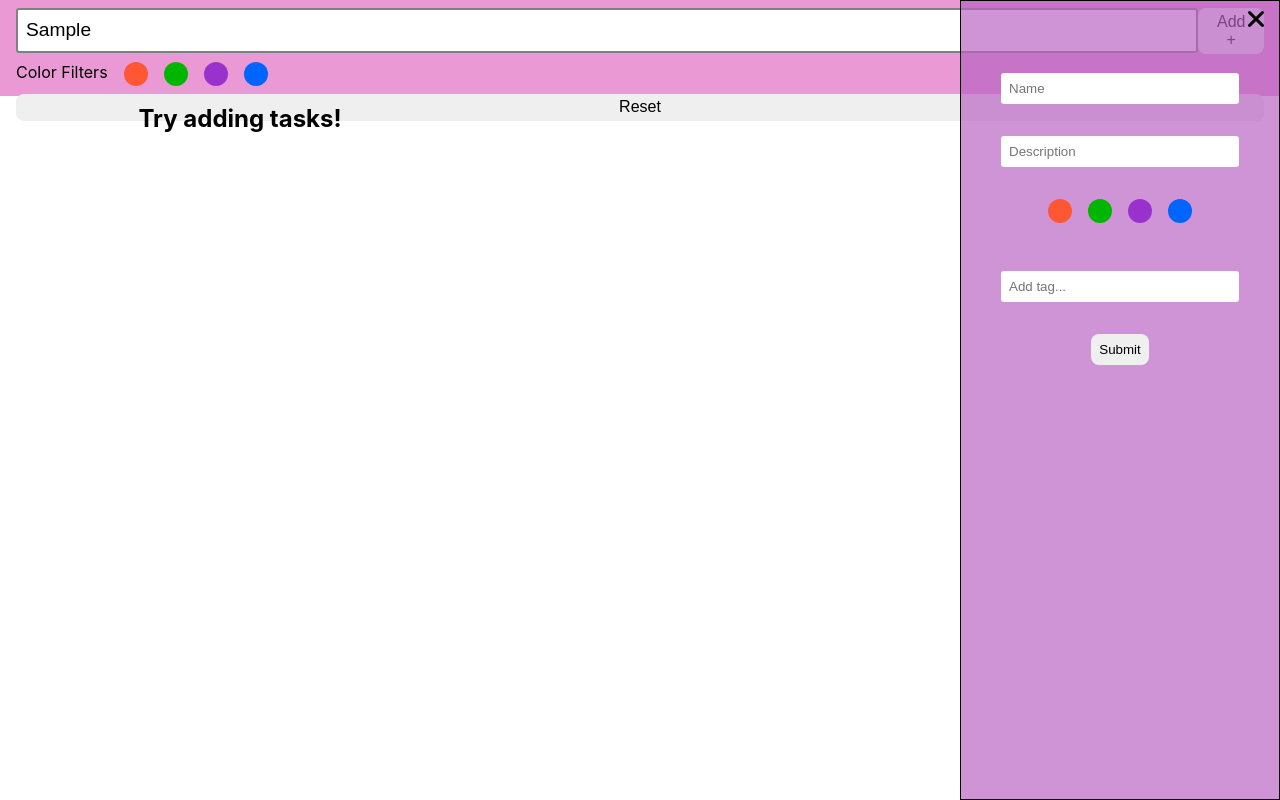
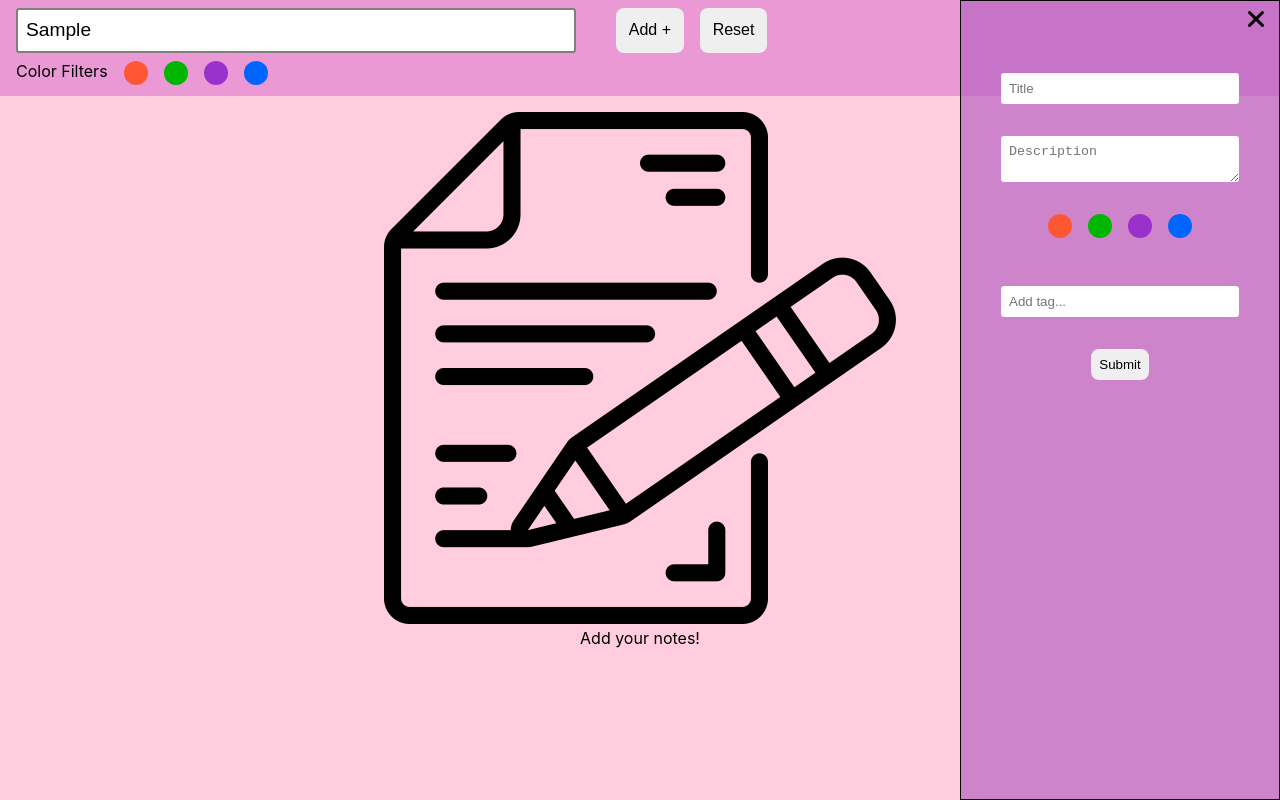
Before and after one commit to sanjayrajpurohit36/Notes, a React (Create React App) app: page / in a window 1280 px wide. Both pictures are taken after typing "Sample" into the empty fields and a click on the button "Add +". Built offline with nearby package versions, Linux system fonts and the light colour scheme.

Commit message:
Added asset constant file and used images from constant file.

```diff
--- a/src/Page/HomePage/index.js
+++ b/src/Page/HomePage/index.js
@@ -4,6 +4,7 @@ import Sidebar from "./../../components/Sidebar";
 import Card from "./../../components/Card";
 import Overlay from "./../../components/Overlay";
 import colors from "./../../utils/colors.json";
+import imageConstant from "./../../constants/assetConstant";
 
 import "./index.css";
 
@@ -14,6 +15,7 @@ const HomePage = () => {
   const [isShowSideModal, setIsShowSideModal] = useState(false);
   const [filteredData, setFilteredData] = useState([]);
   const myRef = useRef(null);
+  const { emptyIcon } = imageConstant;
   const toggleSideModal = () => {
     setIsShowSideModal(!isShowSideModal);
   };
@@ -28,7 +30,6 @@ const HomePage = () => {
 
   const searchNotes = (searchText, color) => {
     colorCode = color;
-
     let searchedNotes = taskData;
     if (searchText.trim().length > 0) {
       searchedNotes = searchedNotes.filter((value, key) =>
@@ -40,16 +41,16 @@ const HomePage = () => {
     }
 
     if (color.length > 0) {
-      console.log("=>", color, Object.keys(colors), Object.values(colors));
       searchedNotes = searchedNotes.filter(
         (value, key) => value["color"] === color
       );
     }
 
-    setFilteredData(searchedNotes);
+    // if no color is selected & no text is searched.
     if (color.length === 0 && searchText.length === 0) {
       setFilteredData(taskData);
     }
+    setFilteredData(searchedNotes);
   };
 
   const resetFilters = () => {
@@ -80,15 +81,20 @@ const HomePage = () => {
     );
   };
 
-  const showMessage = () => {
-    return taskData && taskData.length > 0 ? (
-      <div className="no-data-found-wrapper">
-        <h1> Oops! No Data Found</h1>
-        <p>Please try searching another data.</p>
-      </div>
-    ) : (
-      <div>
-        <h1>Try adding tasks!</h1>
+  const showEmptyDataMessage = () => {
+    const displayMessageObj = {
+      true: "Add your notes!",
+      false: "No notes exist!",
+    };
+    return (
+      <div className="notes-icon-wrapper">
+        <img src={emptyIcon} alt="notes icon" />
+        {(!filteredData.length || !taskData.length) && (
+          <p className="no-data-message">
+            {displayMessageObj[taskData.length === 0] ||
+              displayMessageObj[!(filteredData.length === 0)]}
+          </p>
+        )}
       </div>
     );
   };
@@ -98,27 +104,31 @@ const HomePage = () => {
       <header className="header-container">
         <div className="header-content-wrapper">
           <div className="header-search-bar-btn-wrapper">
+            <div className="header-search-wrapper">
               <input
                 className="header-search-input"
                 placeholder="Search"
                 name="taskdescription"
                 ref={myRef}
                 onChange={(e) => searchNotes(e.target.value.trim(), colorCode)}
-            ></input>
+              />
+            </div>
+            <div className="header-search-btn-wrapper">
               <Button
                 btnCallback={() => setIsShowSideModal(true)}
                 btnClassName="header-addTask-btn"
               >
                 Add +
               </Button>
-          </div>
-          {renderColorFilters()}
               <Button
                 btnCallback={() => resetFilters(true)}
                 btnClassName="header-addTask-btn"
               >
                 Reset
               </Button>
+            </div>
+          </div>
+          {renderColorFilters()}
         </div>
       </header>
 
@@ -127,16 +137,16 @@ const HomePage = () => {
         isShow={isShowSideModal}
         onClose={toggleSideModal}
       />
-      <div className="task-card-container">
-        {
-          <section className="card-list-container">
-            {filteredData && filteredData.length > 0
-              ? filteredData.map((value, key) => {
+      <div className="body-container">
+        {filteredData && filteredData.length === 0 ? (
+          showEmptyDataMessage()
+        ) : (
+          <>
+            {filteredData.map((value, key) => {
               return <Card data={value} key={key + "card"} />;
-                })
-              : showMessage()}
-          </section>
-        }
+            })}
+          </>
+        )}
       </div>
     </>
   );
--- a/src/components/Sidebar/index.js
+++ b/src/components/Sidebar/index.js
@@ -1,7 +1,7 @@
 import { useState, useRef } from "react";
 import colors from "./../../utils/colors.json";
 import Button from "./../Button";
-import Close from "./../../assets/image/close.png";
+import imageConstant from "./../../constants/assetConstant";
 import Tag from "./../../components/Tag";
 import { checkContent } from "./../../utils/regexHelper";
 import "./index.css";
@@ -15,6 +15,8 @@ const Sidebar = (props) => {
     tags: {},
   });
   const myTagRef = useRef(null);
+
+  const { cross } = imageConstant;
 
   const removeTag = (element) => {
     let property = element.target.parentElement.parentElement.innerText;
@@ -66,13 +68,13 @@ const Sidebar = (props) => {
   return (
     <div className={`side-bar-wrapper ${isShow ? "show" : "hide"}`}>
       <div className="close-icon" onClick={onCloseClick}>
-        <img src={Close} alt="cross icon" />
+        <img src={cross} alt="cross icon" />
       </div>
       <div className="task-form-wrapper">
         <div className="input-wrapper">
           <input
             className="input"
-            placeholder="Name"
+            placeholder="Title"
             name="taskname"
             value={taskObj["name"] || ""}
             onChange={(e) => updateTaskObj("name", e.target.value)}
@@ -80,13 +82,15 @@ const Sidebar = (props) => {
         </div>
 
         <div className="input-wrapper">
-          <input
-            className="input"
+          <textarea
+            className="input description-textarea"
             placeholder="Description"
             name="taskdescription"
             value={taskObj["description"]}
             onChange={(e) => updateTaskObj("description", e.target.value)}
-          />
+          >
+            Add Description
+          </textarea>
         </div>
         <div className="color-tag-wrapper">
           {Object.keys(colors).map((value, key) => {
--- /dev/null
+++ b/src/constants/assetConstant.js
@@ -0,0 +1,9 @@
+import emptyIcon from "./../assets/image/copy-writing.png";
+import Close from "./../assets/image/close.png";
+
+const imageConstant = {
+  emptyIcon: emptyIcon,
+  cross: Close,
+};
+
+export default imageConstant;
```
Lines whose indentation alone changed are shown as unchanged.
